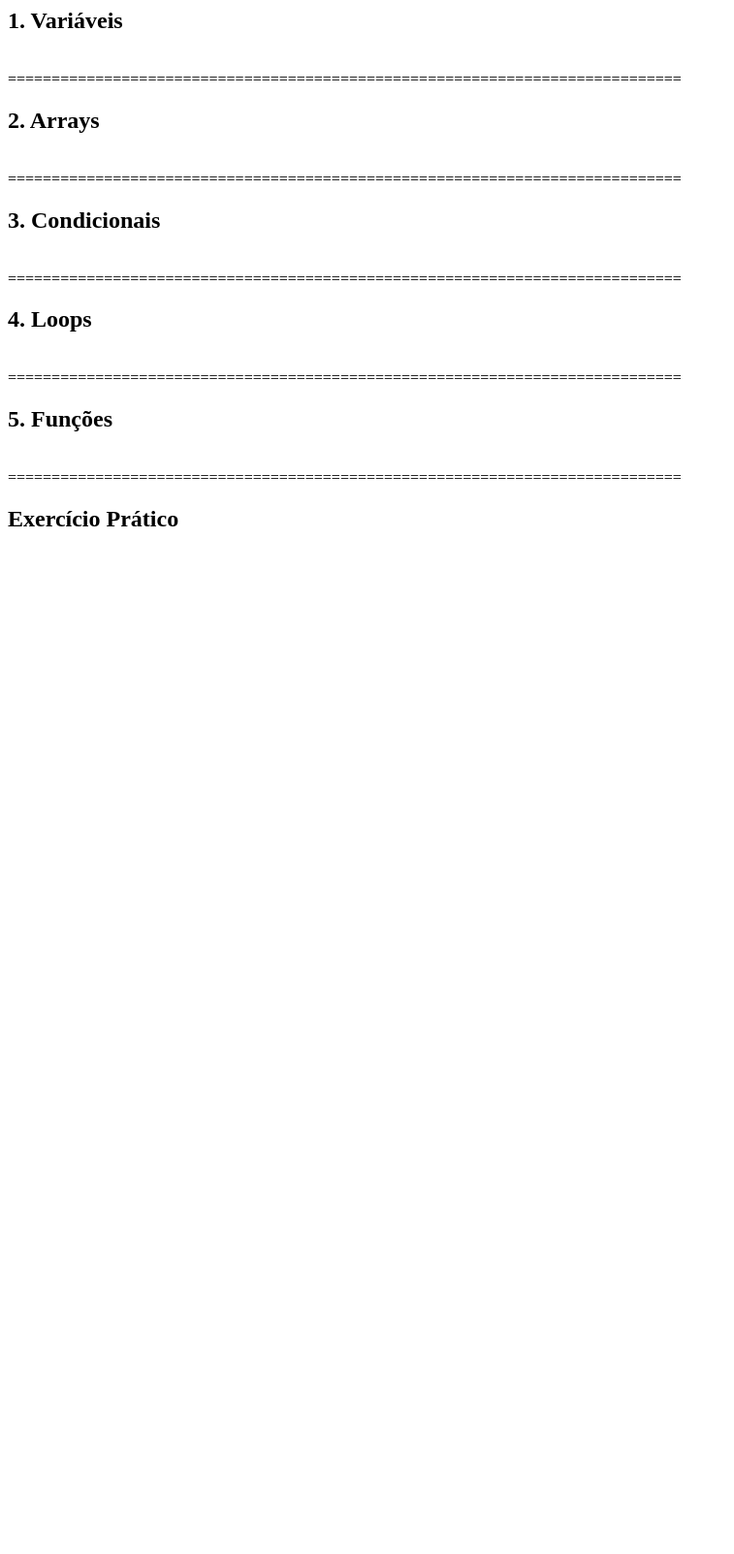
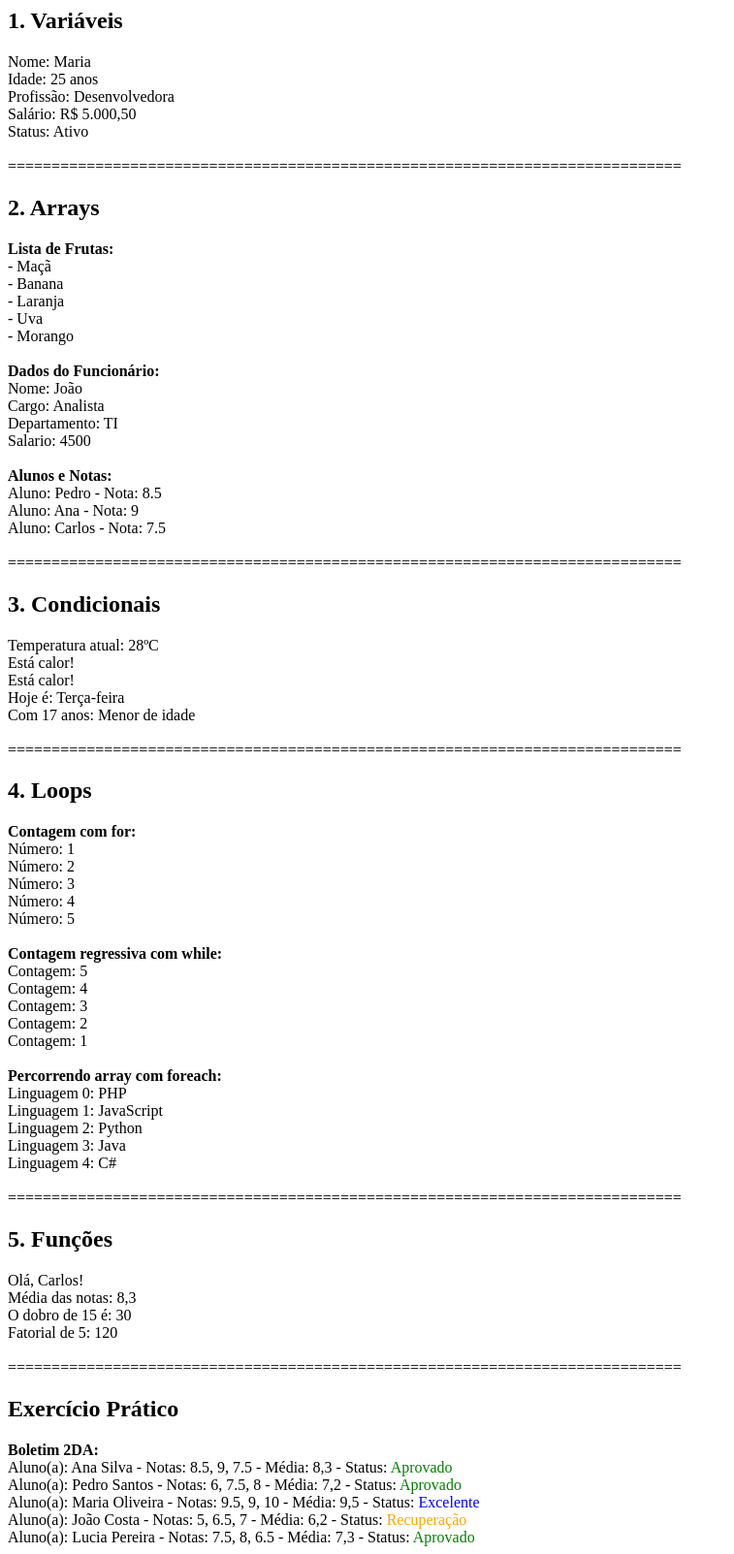
Before and after one commit to StefanyAraujoo/php-revisao-2025-e-poo, a PHP site: page /basico.php in a window 1280 px wide. Shown: the whole page at 97% size, without its empty margins (0-757 px from the left). Before the commit the page ends 543 px from the top, so only its background shows below. Run offline with PHP 8.4, Linux system fonts and the light colour scheme.

Commit message:
parte 1 concluida

```diff
--- a/1_revisao_php_alunos/basico.php
+++ b/1_revisao_php_alunos/basico.php
@@ -9,10 +9,17 @@
 // ---- 1. VARIÁVEIS ----
 echo "<h2>1. Variáveis</h2>";
 
+$nome = "Maria";
+$idade = 25;
+$profissao = "Desenvolvedora";
+$salario = 5000.50;
+$ativo = true;
 
-// 1º Digitação (Aqui)
-
-
+echo "Nome: $nome <br>";
+echo "Idade: $idade anos <br>";
+echo "Profissão: $profissao <br>";
+echo "Salário: R$ " . number_format($salario, 2, ',', '.') . "<br>";
+echo "Status: " . ($ativo ? "Ativo" : "Inativo") . "<br>";
 echo "<br>";
 echo "=============================================================================";
 
@@ -20,47 +27,164 @@ echo "==========================================================================
 echo "<h2>2. Arrays</h2>";
 
 
-// 2º Digitação (Aqui)
+// Array indexado
+$frutas = ["Maçã", "Banana", "Laranja", "Uva", "Morango"];
 
+// Array associativo
+$funcionario = [
+    "nome" => "João",
+    "cargo" => "Analista",
+    "departamento" => "TI",
+    "salario" => 4500
+];
 
+// Array multidimensional
+$alunos = [
+    ["nome" => "Pedro", "nota" => 8.5],
+    ["nome" => "Ana", "nota" => 9.0],
+    ["nome" => "Carlos", "nota" => 7.5]
+];
+
+echo "<strong>Lista de Frutas:</strong> <br>";
+foreach ($frutas as $fruta) {
+    echo "- $fruta <br>";
+}
+
+echo "<br><strong>Dados do Funcionário:</strong> <br>";
+// A função ucfirst() no PHP serve para converter a primeira letra de uma string para
+// maiúscula e deixar o restante das letras em minúscula.
+
+// No entanto, ucfirst() só altera a primeira letra da string. Se você precisar de uma
+//formatação mais complexa (por exemplo, deixar todas as palavras com a primeira letra
+// maiúscula, como em títulos), você pode usar a função ucwords().
+
+foreach ($funcionario as $chave => $valor) {
+    echo ucfirst($chave) . ": $valor <br>";
+}
+
+echo "<br><strong>Alunos e Notas:</strong> <br>";
+foreach ($alunos as $aluno) {
+    echo "Aluno: {$aluno['nome']} - Nota: {$aluno['nota']} <br>";
+}
 echo "<br>";
 echo "=============================================================================";
 
 // ---- 3. CONDICIONAIS ----
 echo "<h2>3. Condicionais</h2>";
 
+$temperatura = 28;
+echo "Temperatura atual: " . $temperatura . "ºC <br>";
 
-// 3º Digitação (Aqui)
+// Normal
+if ($temperatura < 15) {
+    echo "Está frio! <br>";
+} elseif ($temperatura >= 15 && $temperatura < 25) {
+    echo "A temperatura está agradável. <br>";
+} else {
+    echo "Está calor! <br>";
+}
 
+// Com ternário
+echo ($temperatura < 15) ? "Está frio! <br>" : (($temperatura >= 15 && $temperatura < 25) ? "A temperatura está agradável. <br>" : "Está calor! <br>");
 
+// Switch case
+$dia_semana = date("w");
+echo "Hoje é: ";
+
+switch ($dia_semana) {
+    case 0:
+        echo "Domingo";
+        break;
+    case 1:
+        echo "Segunda-feira";
+        break;
+    case 2:
+        echo "Terça-feira";
+        break;
+    case 3:
+        echo "Quarta-feira";
+        break;
+    case 4:
+        echo "Quinta-feira";
+        break;
+    case 5:
+        echo "Sexta-feira";
+        break;
+    case 6:
+        echo "Sábado";
+        break;
+}
+echo "<br>";
+
+// Operador ternário
+$idade = 17;
+echo "Com $idade anos: " . ($idade >= 18 ? "Maior de idade" : "Menor de idade") . "<br>";
 echo "<br>";
 echo "=============================================================================";
 
 // ---- 4. LOOPS ----
 echo "<h2>4. Loops</h2>";
 
+// For
+echo "<strong>Contagem com for:</strong> <br>";
+for ($i = 1; $i <= 5; $i++) {
+    echo "Número: $i <br>";
+}
 
-// 4º Digitação (Aqui)
+// While
+echo "<br><strong>Contagem regressiva com while:</strong> <br>";
+$contador = 5;
+while ($contador > 0) {
+    echo "Contagem: $contador <br>";
+    $contador--;
+}
 
-
+// Foreach com arrays
+echo "<br><strong>Percorrendo array com foreach:</strong> <br>";
+$linguagens = ["PHP", "JavaScript", "Python", "Java", "C#"];
+foreach ($linguagens as $indice => $linguagem) {
+    echo "Linguagem $indice: $linguagem <br>";
+}
 echo "<br>";
 echo "=============================================================================";
 
 // ---- 5. FUNÇÕES ----
 echo "<h2>5. Funções</h2>";
 
+// Função simples
+function saudacao($nome) {
+    return "Olá, $nome!";
+}
 
-// 5º Digitação (Aqui)
+// Função com parâmetros default
+function calcularMedia($nota1, $nota2, $nota3 = 0) {
+    return ($nota1 + $nota2 + $nota3) / 3;
+}
 
+// Função anônima
+// A função anônima é uma função sem nome que pode ser atribuída a uma variável.
+$dobro = function($numero) {
+    return $numero * 2;
+};
 
-// O fatorial de um número n é o produto de todos os inteiros de 1 até n. O fatorial de 5, por exemplo, é 5 * 4 * 3 * 2 * 1 = 120.
+echo saudacao("Carlos") . "<br>";
+echo "Média das notas: " . number_format(calcularMedia(7.5, 8.5, 9.0), 1, ',', '.') . "<br>";
+echo "O dobro de 15 é: " . $dobro(15) . "<br>";
+
+// O fatorial de um número n é o produto de todos os inteiros de 1 até n. O fatorial de 5, por exemplo,
+//é 5 * 4 * 3 * 2 * 1 = 120.
 
 // Função Recursiva:
 
 // Recursão é um processo onde a função chama a si mesma. No caso da função fatorial(), ela chama a si mesma com o valor de $n - 1 até que $n seja menor ou igual a 1.
 // A base da recursão (condição de parada) é quando $n <= 1, onde a função retorna 1. Isso é necessário para evitar que a função continue chamando a si mesma indefinidamente.
 
+function fatorial($n) {
+    if ($n <= 1) return 1;
+    return $n * fatorial($n - 1);
+}
 
+echo "Fatorial de 5: " . fatorial(5) . "<br>";
 echo "<br>";
 echo "=============================================================================";
 
@@ -68,10 +192,23 @@ echo "==========================================================================
 echo "<h2>Exercício Prático</h2>";
 
 // Função para calcular média de notas
+function Media($notas) {
+    $soma = array_sum($notas);
+    $media = $soma / count($notas);
+    return $media;
+}
 
-
-// 6º Digitação (Aqui)
-
+function determinarStatus($media) {
+    if ($media >= 9.0) {
+        return "<span style='color: blue;'>Excelente</span>";
+    } elseif ($media >= 7.0) {
+        return "<span style='color: green;'>Aprovado</span>";
+    } elseif ($media >= 6.0) {
+        return "<span style='color: orange;'>Recuperação</span>";
+    } else {
+        return "<span style='color: red;'>Reprovado</span>";
+    }
+}
 
 // Criando um array com alunos e notas
 $turma = [
@@ -83,9 +220,17 @@ $turma = [
 ];
 
 // Exibindo os resultados
+echo "<strong>Boletim 2DA:</strong><br>";
+foreach ($turma as $aluno) {
+    $media = Media($aluno["notas"]); // Calcula a média
+    $status = determinarStatus($media); // Determina o status
+    $mediaFormatada = number_format($media, 1, ',', '.'); // Formata a média
+    $notasFormatadas = implode(', ', $aluno["notas"]); // Formata as notas para exibição
+    echo "Aluno(a): {$aluno['nome']} - Notas: {$notasFormatadas} - Média: {$mediaFormatada} - Status: {$status}<br>";
+}
 
 
-// 7º Digitação (Aqui)
-
+ini_set('display_errors', 1);
+error_reporting(E_ALL);
 
 ?>
```
